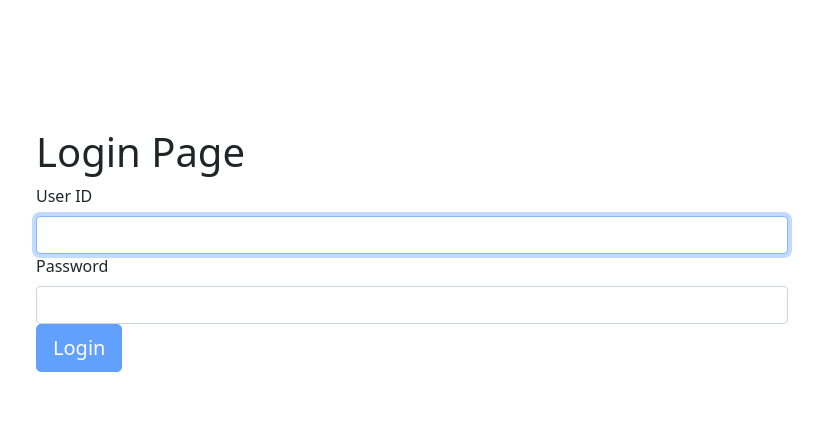
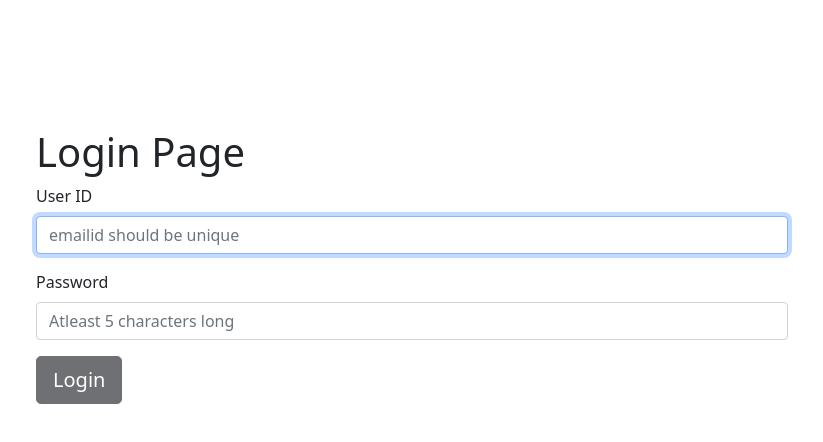
Before and after one commit to gshelly469/transactions_application, a React (Create React App) app in the folder client/: page /Login in a window 1280 px wide. Shown: the top 442 px of the page, without its empty margins (92-915 px from the left). Built offline with nearby package versions, Linux system fonts and the light colour scheme; the HTML template or start-up script is replaced by a standard one.

Commit message:
added the emailid

```diff
--- a/client/src/components/Dashboard/Dashboard.js
+++ b/client/src/components/Dashboard/Dashboard.js
@@ -10,7 +10,7 @@ export default function Component(){
     const [netAmount, setnetAmount] = useState(0);
     const [Role, setRole] = useState("");
     const [refresh, setrefresh] = useState(0);
-    const [paym, setpaym] = useState("");
+    const [email, setemail  ] = useState("");
 
 
 
--- a/client/src/components/Login/Login.js
+++ b/client/src/components/Login/Login.js
@@ -1,9 +1,8 @@
 import React, { useState } from "react";
-import Form from "react-bootstrap/Form";
-import Button from "react-bootstrap/Button";
 import "./Login.css";
 import axios from "axios";
 import { useNavigate  } from 'react-router-dom';
+import {Button, Form, FormGroup, Label, Input} from 'reactstrap';
 
 export default function Login() {
 
@@ -12,14 +11,14 @@ export default function Login() {
   const [password, setPassword] = useState("");
 
   function validateForm() {
-    return email.length > 0 && password.length > 0;
+    return email.length > 0 && password.length > 4;
   }
 
   function handleSubmit(event) {
     event.preventDefault();
 
     const userObject = JSON.stringify({
-        "id":email,
+        "email":email,
         "password":password
     })
 
@@ -40,6 +39,7 @@ export default function Login() {
 
         console.log('value of token ' ,res.data.token);
         console.log('id of person ' ,res.data.userid);
+        console.log('email of person ' ,res.data.email);
         console.log('locally stored token ' ,localStorage.getItem('token'));
 
         navigate("/");
@@ -50,26 +50,17 @@ export default function Login() {
 
   return (
     <div className="Login">
-      <Form onSubmit={handleSubmit}>
+      <Form className='loginForm'onSubmit={handleSubmit}>
           <h1>Login Page</h1>
-        <Form.Group size="lg" controlId="email">
-          <Form.Label>User ID</Form.Label>
-          <Form.Control
-            autoFocus
-            type="text"
-            value={email}
-            onChange={(e) => setEmail(e.target.value)}
-          />
-        </Form.Group>
-        <Form.Group size="lg" controlId="password">
-          <Form.Label>Password</Form.Label>
-          <Form.Control
-            type="password"
-            value={password}
-            onChange={(e) => setPassword(e.target.value)}
-          />
-        </Form.Group>
-        <Button block size="lg" type="submit" disabled={!validateForm()}>
+        <FormGroup size="lg" controlId="email">
+          <Label>User ID</Label>
+          <Input autoFocus type="text" placeholder="emailid should be unique" onChange={(e) => setEmail(e.target.value)} />
+        </FormGroup>
+        <FormGroup size="lg" controlId="password">
+          <Label>Password</Label>
+          <Input type="password" placeholder="Atleast 5 characters long" onChange={(e) => setPassword(e.target.value)} />
+        </FormGroup>
+        <Button className='btn-lg btn-dark' disabled={!validateForm()}>
           Login
         </Button>
       </Form>
--- a/client/src/components/Topbar/Topbar.js
+++ b/client/src/components/Topbar/Topbar.js
@@ -1,7 +1,7 @@
 import React, {Component} from 'react';
 import './Topbar.css'
 
-import {NavLink} from 'react-router-dom';
+// import {NavLink} from 'react-router-dom';
 import { Navbar, Nav } from 'react-bootstrap';
 import 'bootstrap/dist/css/bootstrap.css';
 
@@ -10,6 +10,8 @@ class Topbar extends Component{
     deleteUser(){
         localStorage.removeItem('token');
         localStorage.removeItem('userid');
+        localStorage.removeItem('email');
+
     };
 
     render(){
--- a/client/src/components/UploadTrans/UploadTrans.js
+++ b/client/src/components/UploadTrans/UploadTrans.js
@@ -6,7 +6,6 @@ import axios from 'axios';
 
 
 export default function UploadTrans(){
-    const [name_id, setname_id] = useState("");
     const [trip_name, setTrip] = useState("");
     const [activity, setactivity] = useState("");
     const [payment, setpayment] = useState("");
@@ -17,10 +16,10 @@ export default function UploadTrans(){
         event.preventDefault();
 
         const userObject = JSON.stringify({
-            "name_id":name_id,
             "trip_name":trip_name,
             "activity":activity,
-            "payment":payment
+            "payment":payment,
+            "name_id":localStorage.getItem('userid')
         })
 
         console.log(userObject)
@@ -45,10 +44,6 @@ export default function UploadTrans(){
                 <Form className='transForm' onSubmit={handleSubmit}>
                     <h1>Create User</h1>
                     <FormGroup>
-                        <Label>User ID</Label>
-                        <Input type='text' placeholder='User ID' onChange={(e)=>setname_id(e.target.value)}></Input>
-                    </FormGroup>
-                    <FormGroup>
                         <Label>Trip name</Label>
                         <Input type='text' placeholder='' onChange={(e)=>setTrip(e.target.value)}></Input>
                     </FormGroup>
--- a/client/src/components/admin/admin.js
+++ b/client/src/components/admin/admin.js
@@ -11,6 +11,8 @@ export default function Admin(){
     const [age, setage] = useState("");
     const [gender, setgender] = useState("");
     const [password, setpassword] = useState("");
+    const [email, setEmail] = useState("");
+
 
 
 
@@ -19,6 +21,7 @@ export default function Admin(){
 
         const userObject = JSON.stringify({
             "name":username,
+            "email":email,
             "password":password,
             "mobile":mobileno,
             "age":age,
@@ -51,6 +54,10 @@ export default function Admin(){
                         <Input type='text' placeholder='Name' onChange={(e)=>setUsername(e.target.value)}></Input>
                     </FormGroup>
                     <FormGroup>
+                        <Label>Email ID</Label>
+                        <Input type='email' placeholder='email id should be unique' onChange={(e)=>setEmail(e.target.value)}></Input>
+                    </FormGroup>
+                    <FormGroup>
                         <Label>Password</Label>
                         <Input type='password' placeholder='password' onChange={(e)=>setpassword(e.target.value)}></Input>
                     </FormGroup>
```
